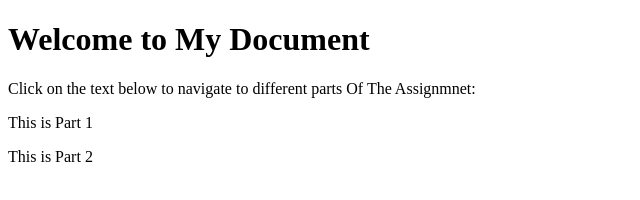
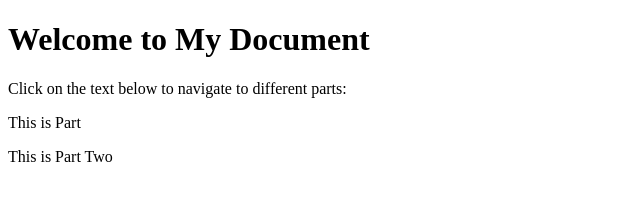
Before and after one commit to PARTH3039/parth12.github.io, a plain HTML site: page homepage.html in a window 1280 px wide. Shown: the whole page, without its empty margins (0-640 px from the left). Drawn offline with Linux system fonts and the light colour scheme.

Commit message:
Update homepage.html

```diff
--- a/homepage.html
+++ b/homepage.html
@@ -3,17 +3,24 @@
 <head>
     <meta charset="UTF-8">
     <meta name="viewport" content="width=device-width, initial-scale=1.0">
-    <title>HTML OVERVIEW ASSIGNMNET</title>
+    <title>Document with Clickable Text</title>
 </head>
 <body>
+    <!--
+    Name: Your Name
+    File: filename.html
+    Date: XX January 2025
+    A very brief description of the file.
+    -->
+
     <h1>Welcome to My Document</h1>
-    <p>Click on the text below to navigate to different parts Of The Assignmnet:</p>
+    <p>Click on the text below to navigate to different parts:</p>
     <nav>
         <p>
-            <a href="file:///C:/Users/Parth/Documents/GitHub/parth12.github.io/marking-up-letter.html" style="text-decoration: none; color: inherit;">This is Part 1 </a>
+            <a href="part.html" style="text-decoration: none; color: inherit;">This is Part</a>
         </p>
         <p>
-            <a href="file:///C:/Users/Parth/Documents/GitHub/parth12.github.io/assets/index.html" style="text-decoration: none; color: inherit;">This is Part 2 </a>
+            <a href="part-two.html" style="text-decoration: none; color: inherit;">This is Part Two</a>
         </p>
     </nav>
 </body>
```
